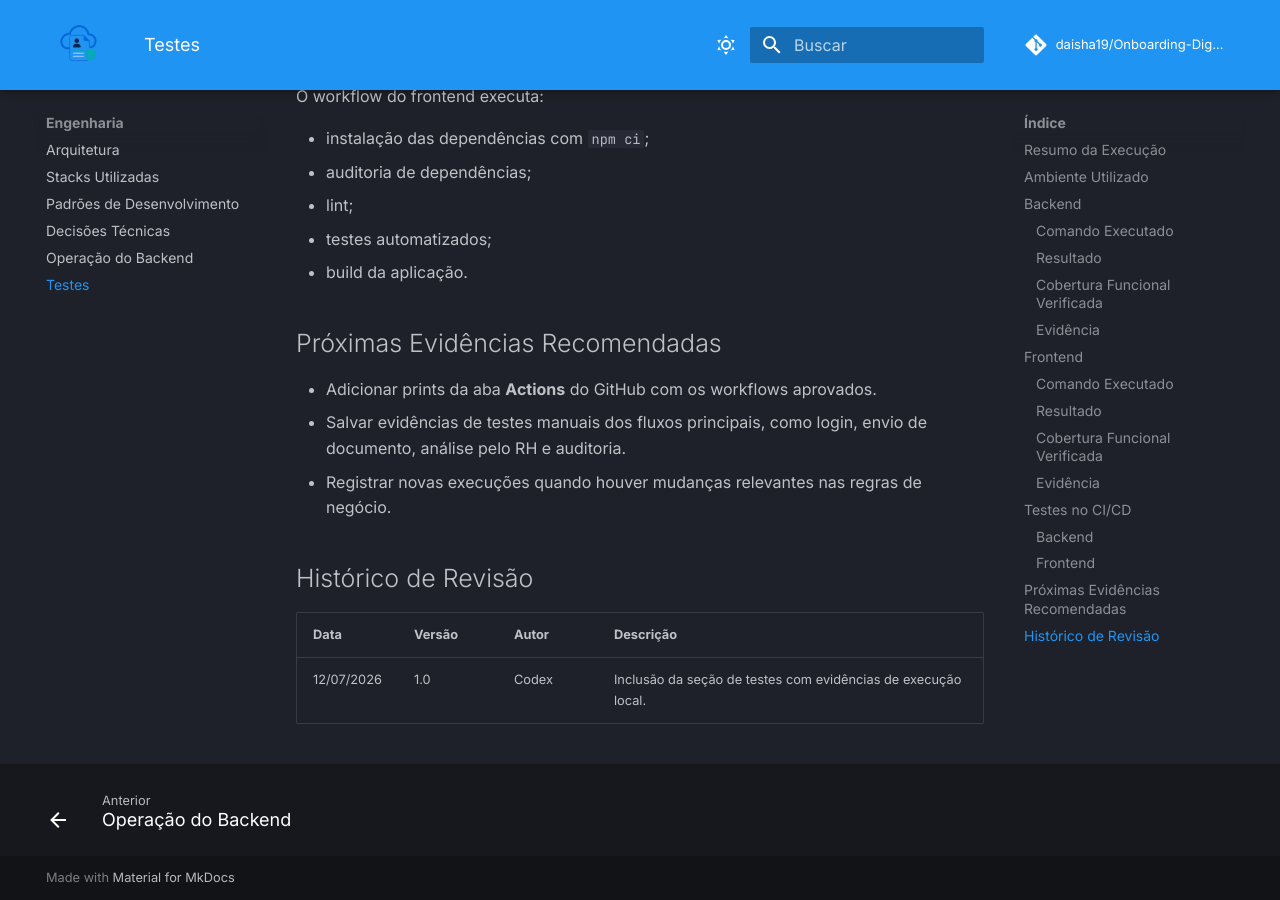
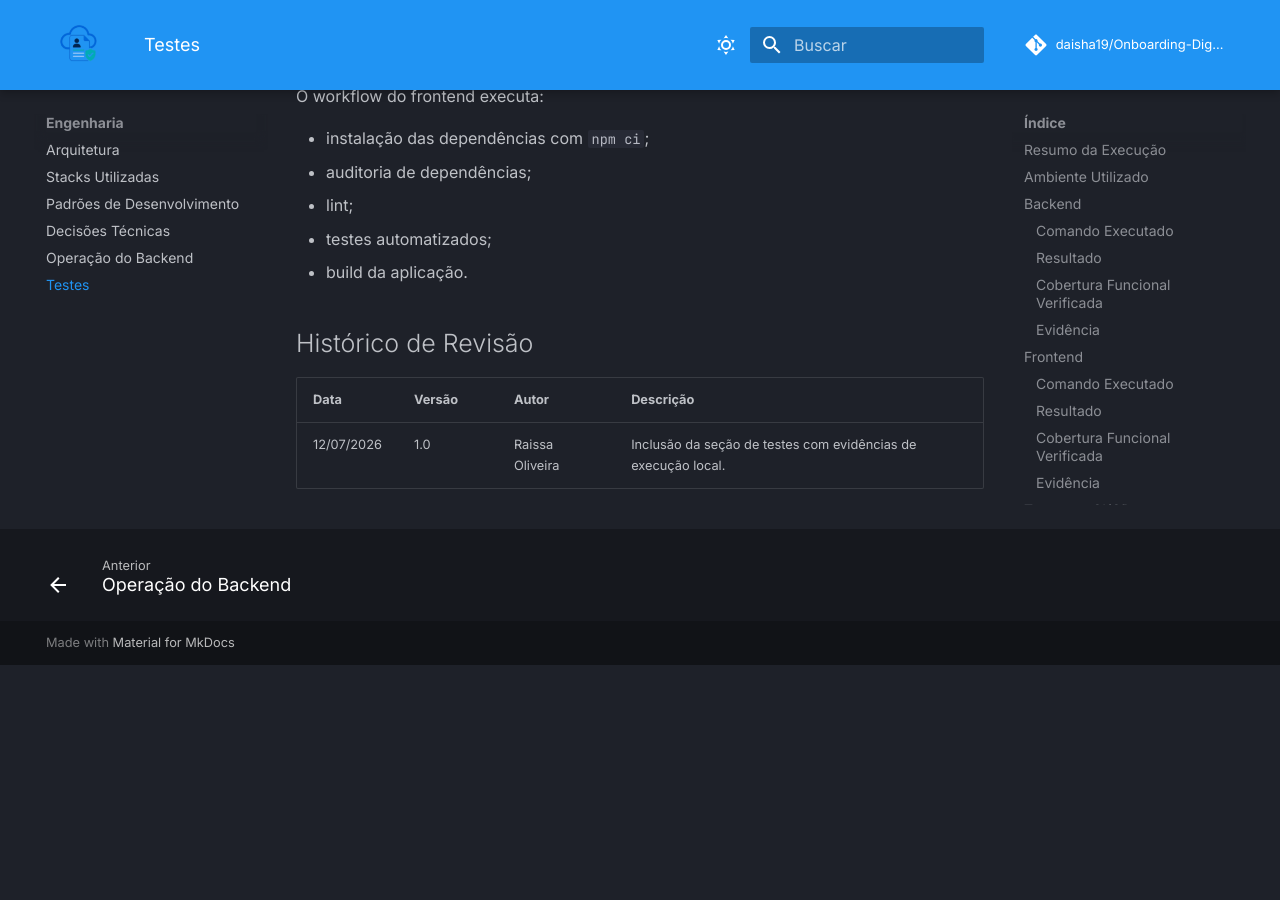
Before and after one commit to daisha19/Onboarding-Digital, an MkDocs documentation site: the page built from docs/testes.md, in a window 1280 px wide and 900 px high, scrolled down 3418 px. Built offline with MkDocs 1.6.1 and Material for MkDocs 9.7.7, drawn with Linux system fonts in a browser that asks for light colours; comment, search, counter and statistics services are not loaded; after the commit the page ends 4083 px from its top, so only the background shows below that.

Commit message:
atualizando descrição de testes

```diff
--- a/docs/testes.md
+++ b/docs/testes.md
@@ -115,14 +115,8 @@ O workflow do frontend executa:
 - testes automatizados;
 - build da aplicação.
 
-## Próximas Evidências Recomendadas
-
-- Adicionar prints da aba **Actions** do GitHub com os workflows aprovados.
-- Salvar evidências de testes manuais dos fluxos principais, como login, envio de documento, análise pelo RH e auditoria.
-- Registrar novas execuções quando houver mudanças relevantes nas regras de negócio.
-
 ## Histórico de Revisão
 
 | Data | Versão | Autor | Descrição |
 |---|---|---|---|
-| 12/07/2026 | 1.0 | Codex | Inclusão da seção de testes com evidências de execução local. |
+| 12/07/2026 | 1.0 | Raissa Oliveira | Inclusão da seção de testes com evidências de execução local. |
```
